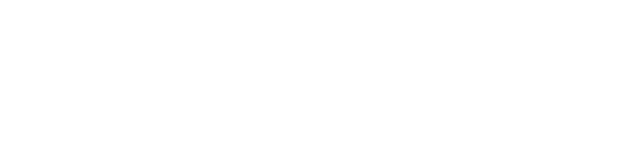
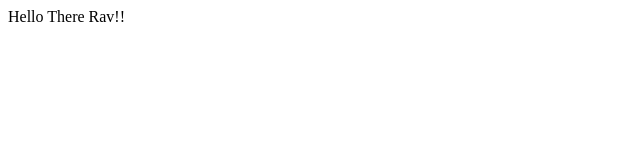
Before and after one commit to RavendraNand97/RavProjectWebsite, a website: page public/index.html in a window 1280 px wide. Shown: the whole page, without its empty margins (0-640 px from the left). Drawn offline with Linux system fonts and the light colour scheme.

Commit message:
server setup

```diff
--- a/public/index.html
+++ b/public/index.html
@@ -1 +1,3 @@
 <title> Hello there Rav</title>
+
+<header> Hello There Rav!!</header>
```
Also changed, not shown: 1 other file.
